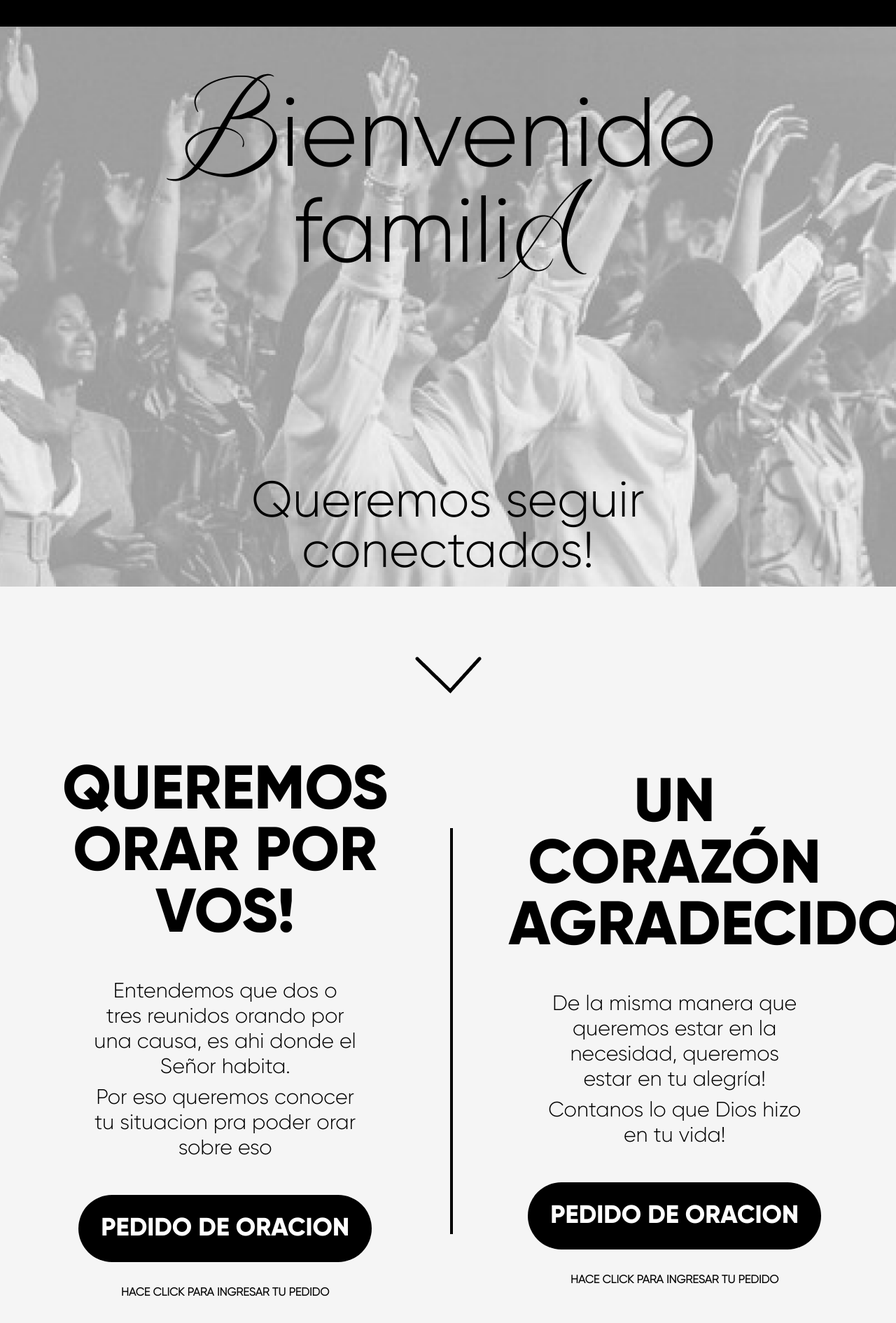
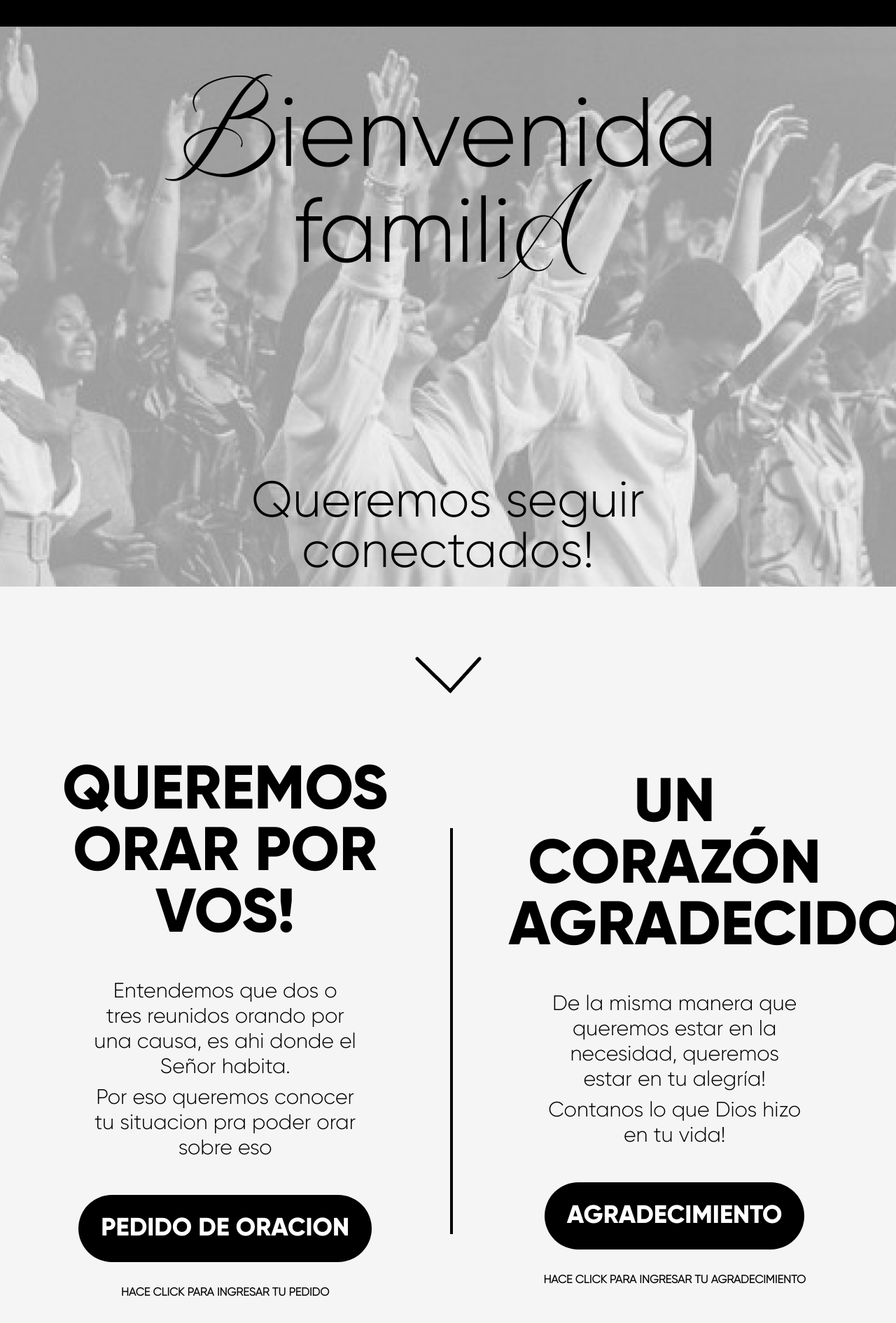
Before and after one commit to LucasEzequielRamos/request-page-lacruz-oficial, a Next.js app: page / in a window 1280 px wide. Shown: the part 90-1980 px from the top of the page at 70% size. Built offline with nearby package versions, Linux system fonts and the light colour scheme.

Commit message:
implement testing in my app with react testing library and jest

```diff
--- a/src/app/components/hero.tsx
+++ b/src/app/components/hero.tsx
@@ -3,7 +3,7 @@ const Hero = () => {
     <div className="relative bg-cover bg-center h-screen" style={{ backgroundImage: "url('./fake-image.png" }}>
         <div className=" flex opacity-100 justify-center h-[50px] pt-40 items-center z-10">
         <span className="text-[180px]">b</span>
-        <p className="text-[140px]">ienvenido</p>
+        <p className="text-[140px]">ienvenida</p>
         </div>
         <div className=" flex justify-center pt-5   items-center z-10">
         <p className="text-[130px] shadow-black ">famili</p>
--- a/src/app/components/main-section.tsx
+++ b/src/app/components/main-section.tsx
@@ -2,7 +2,7 @@ const MainSection = ({ setMotif }: { setMotif: React.Dispatch<React.SetStateActi
   return (
     <main className="flex flex-col gap-24 my-[100px]">
         <div className="flex justify-center items-center w-full">
-          <img src="./arrow-down.webp" alt="" />
+          <img src="./arrow-down.webp" alt="Imagen de flecha para abajo" />
           </div>
           <div className="flex justify-around items-center">
             <div className="flex flex-col text-center gap-12">
@@ -17,8 +17,8 @@ const MainSection = ({ setMotif }: { setMotif: React.Dispatch<React.SetStateActi
               <h2 className="text-[88px] leading-none w-9/12 m-auto mt-0">UN CORAZÓN AGRADECIDO</h2>
               <p className="text-3xl w-7/12 m-auto mt-0">De la misma manera que queremos estar en la necesidad, queremos estar en tu alegría!</p>
               <p className="text-3xl w-7/12 m-auto -mt-10">Contanos lo que Dios hizo en tu vida!</p>
-              <button onClick={() => { setMotif('Agradecimiento') }} className="py-7 px-8 bg-black  m-auto text-white rounded-[90px] text-4xl">PEDIDO DE ORACION</button>
-              <p className="font-bold -mt-4">HACE CLICK PARA INGRESAR TU PEDIDO</p>
+              <button onClick={() => { setMotif('Agradecimiento') }} className="py-7 px-8 bg-black  m-auto text-white rounded-[90px] text-4xl">AGRADECIMIENTO</button>
+              <p className="font-bold -mt-4">HACE CLICK PARA INGRESAR TU AGRADECIMIENTO</p>
             </div>
           </div>
       </main>
--- a/src/app/components/message-form.tsx
+++ b/src/app/components/message-form.tsx
@@ -8,10 +8,9 @@ const MessageForm = ({ motif, setMotif }: { motif: string, setMotif: React.Dispa
   const formRef = useRef<HTMLFormElement>(null)
 
   useEffect(() => {
-      const isFormComplete = formRef.current && formRef.current.checkValidity()
-      const newAppStatus = isFormComplete ? APP_STATUS.ALREADY_SEND : APP_STATUS.IDLE
-      setAppStatus(newAppStatus)
-
+    const isFormComplete = formRef.current && formRef.current.checkValidity()
+    const newAppStatus = isFormComplete ? APP_STATUS.ALREADY_SEND : APP_STATUS.IDLE
+    setAppStatus(newAppStatus)
   }, [formRef.current, appStatus])
 
   return (
@@ -26,10 +25,10 @@ const MessageForm = ({ motif, setMotif }: { motif: string, setMotif: React.Dispa
       setMotif('')
     }}className='flex flex-col gap-5 w-full pb-6'>
       <div className='flex [&>input]:py-9 [&>input]:px-4 [&>input]:rounded-full [&>input]:border-[#f5f5f5] [&>input]:border-solid [&>input]:border-4 [&>input]:bg-black gap-7  '>
-        <input className='w-3/5 focus-visible:outline-none autofill:bg-black' name='name' maxLength={20} placeholder='Escribe tu nombre' type='text' onChange={() => { setAppStatus(APP_STATUS.TYPING) }} required/>
-        <input className='w-2/5 focus-visible:outline-none ' name='phone' placeholder='Escribe tu numero de contacto' type='number' onChange={() => { setAppStatus(APP_STATUS.TYPING) }} required />
+        <input aria-label='name-input' className='w-3/5 focus-visible:outline-none autofill:bg-black' name='name' maxLength={20} placeholder='Escribe tu nombre' type='text' onChange={() => { setAppStatus(APP_STATUS.TYPING) }} required/>
+        <input aria-label='phone-input' className='w-2/5 focus-visible:outline-none ' name='phone' placeholder='Escribe tu numero de contacto' type='number' onChange={() => { setAppStatus(APP_STATUS.TYPING) }} required />
       </div>
-      <textarea className='h-[300px] pt-14 px-12 text-clip rounded-[90px] bg-black border-2 border-[#f5f5f5] border-solid focus-visible:outline-none' name='content' placeholder={`Escribe tu ${motif}`} onChange={() => { setAppStatus(APP_STATUS.TYPING) }} required/>
+      <textarea aria-label='content-input' className='h-[300px] pt-14 px-12 text-clip rounded-[90px] bg-black border-2 border-[#f5f5f5] border-solid focus-visible:outline-none' name='content' placeholder={`Escribe tu ${motif}`} onChange={() => { setAppStatus(APP_STATUS.TYPING) }} required/>
       <div className='w-full flex justify-center'>
       <button className={`text-[#f5f5f5] flex text-center justify-center w-1/3 text-5xl rounded-[40px] py-6 bg-black   ${appStatus === APP_STATUS.IDLE ? 'pointer-events-none' : ''} `}
       disabled={appStatus === APP_STATUS.SENDING || appStatus === APP_STATUS.IDLE}>
```
Also changed, not shown: package.json (+13 -2 lines), .eslintrc.json, 2 other files (tests, documents, lock files or other folders).
